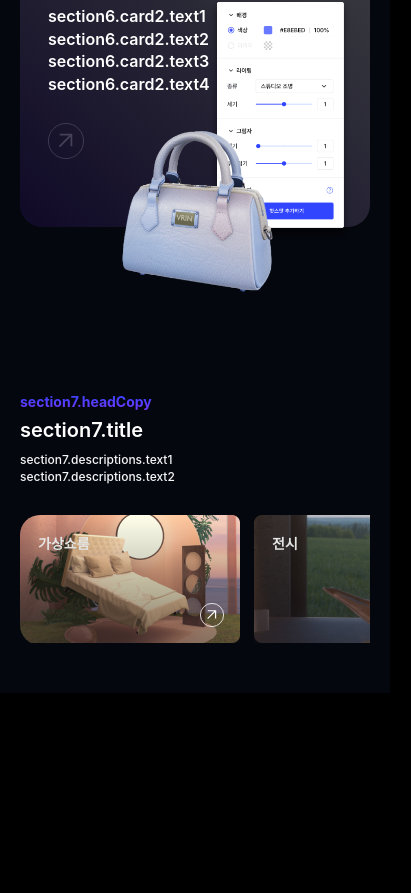
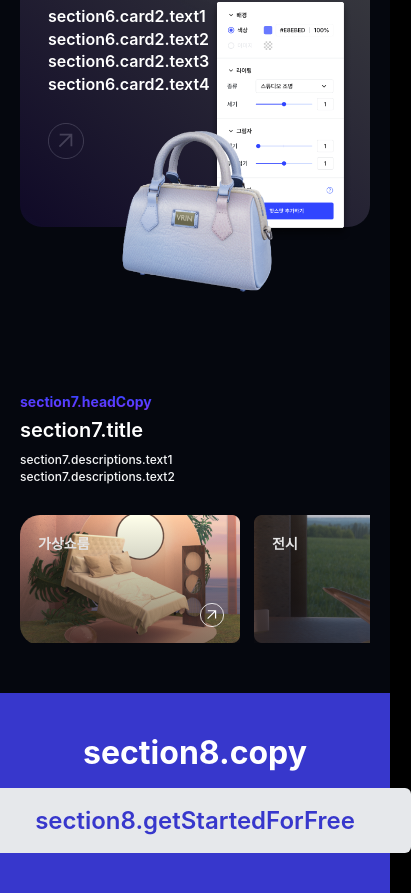
Before and after one commit to cy3589/vrin-clone, a React (Vite) app: page / in a window 390 px wide. Shown: the part 3949-4842 px from the top of the page, 411 px wide, since content can reach past the window. Before the commit the page ends 4642 px from the top, so only its background shows below. Built offline with nearby package versions, Linux system fonts and the light colour scheme; a web font is replaced by a local one.

Commit message:
feat: Section8, update i18n

```diff
--- a/src/locales/KR/main.json
+++ b/src/locales/KR/main.json
@@ -75,5 +75,9 @@
       "text1": "VRIN 3D에서 제작한 3D 모델을 다운받아",
       "text2": "상품 홍보, 가상쇼룸, 광고 VFX 등에 사용하세요."
     }
+  },
+  "section8": {
+    "copy": "아직도 망설여지세요?",
+    "getStartedForFree": "무료로 시작하기"
   }
 }
--- a/src/locales/US/main.json
+++ b/src/locales/US/main.json
@@ -75,5 +75,9 @@
       "text1": "Download 3D model VRIN 3D prefabricated, use it for promotion, VR showroom, commercial VFX.",
       "text2": ""
     }
+  },
+  "section8": {
+    "copy": "Still hesitating?",
+    "getStartedForFree": "Get started for free"
   }
 }
--- /dev/null
+++ b/src/pages/home/components/Section8.tsx
@@ -0,0 +1,90 @@
+import styled from '@emotion/styled';
+import { useTranslation } from 'react-i18next';
+import { useInView } from 'react-intersection-observer';
+import { useMediaQuery } from 'react-responsive';
+
+const GetStartButton = styled.button`
+  width: fit-content;
+  height: auto;
+  background: rgb(230, 232, 235);
+  border-radius: 6px;
+  padding: 16px 56px;
+
+  & > span {
+    display: flex;
+    align-items: center;
+    text-align: center;
+    font-weight: 600;
+    font-size: 2.4rem;
+    line-height: 140%;
+    color: rgb(55, 55, 204);
+  }
+`;
+
+const Wrapper = styled.div`
+  display: flex;
+  justify-content: center;
+  align-items: center;
+  width: 100%;
+  max-height: 260px;
+  min-height: 200px;
+  height: 16vw;
+  background: rgb(55, 55, 204);
+`;
+const InnerWrapper = styled.div`
+  display: flex;
+  flex-direction: column;
+`;
+const Copy = styled.span`
+  color: rgb(255, 255, 255);
+  text-align: center;
+  font-size: 3.2rem;
+  font-weight: 700;
+  line-height: normal;
+  margin-bottom: 16px;
+`;
+
+const BottomFixed = styled.div`
+  position: fixed;
+  bottom: 0px;
+  width: 100%;
+  height: auto;
+  z-index: 998;
+  display: flex;
+  justify-content: center;
+  background-color: rgba(0, 0, 0, 0.3);
+  padding: 16px 0px;
+`;
+const BottomFixedButton = styled.button`
+  width: calc(100% - 40px);
+  padding: 12px 20px;
+  border-radius: 4px;
+  background-color: rgb(55, 55, 204);
+  color: rgb(255, 255, 255);
+`;
+const Section8 = () => {
+  const isMobile = useMediaQuery({ maxWidth: '600px' });
+  const { inView, ref } = useInView();
+  const { t } = useTranslation('main');
+  const copy = t('section8.copy');
+  const getStartedForFree = t('section8.getStartedForFree');
+  return (
+    <>
+      <Wrapper ref={ref}>
+        <InnerWrapper>
+          <Copy>{copy}</Copy>
+          <GetStartButton>
+            <span>{getStartedForFree}</span>
+          </GetStartButton>
+        </InnerWrapper>
+      </Wrapper>
+      {isMobile && !inView && (
+        <BottomFixed>
+          <BottomFixedButton>{getStartedForFree}</BottomFixedButton>
+        </BottomFixed>
+      )}
+    </>
+  );
+};
+
+export default Section8;
--- a/src/pages/home/index.tsx
+++ b/src/pages/home/index.tsx
@@ -6,6 +6,7 @@ import Section4 from './components/Section4';
 import Section5 from './components/Section5';
 import Section6 from './components/Section6';
 import Section7 from './components/Section7';
+import Section8 from './components/Section8';
 
 const Home = () => {
   return (
@@ -18,6 +19,7 @@ const Home = () => {
       <Section5 />
       <Section6 />
       <Section7 />
+      <Section8 />
     </>
   );
 };
```
